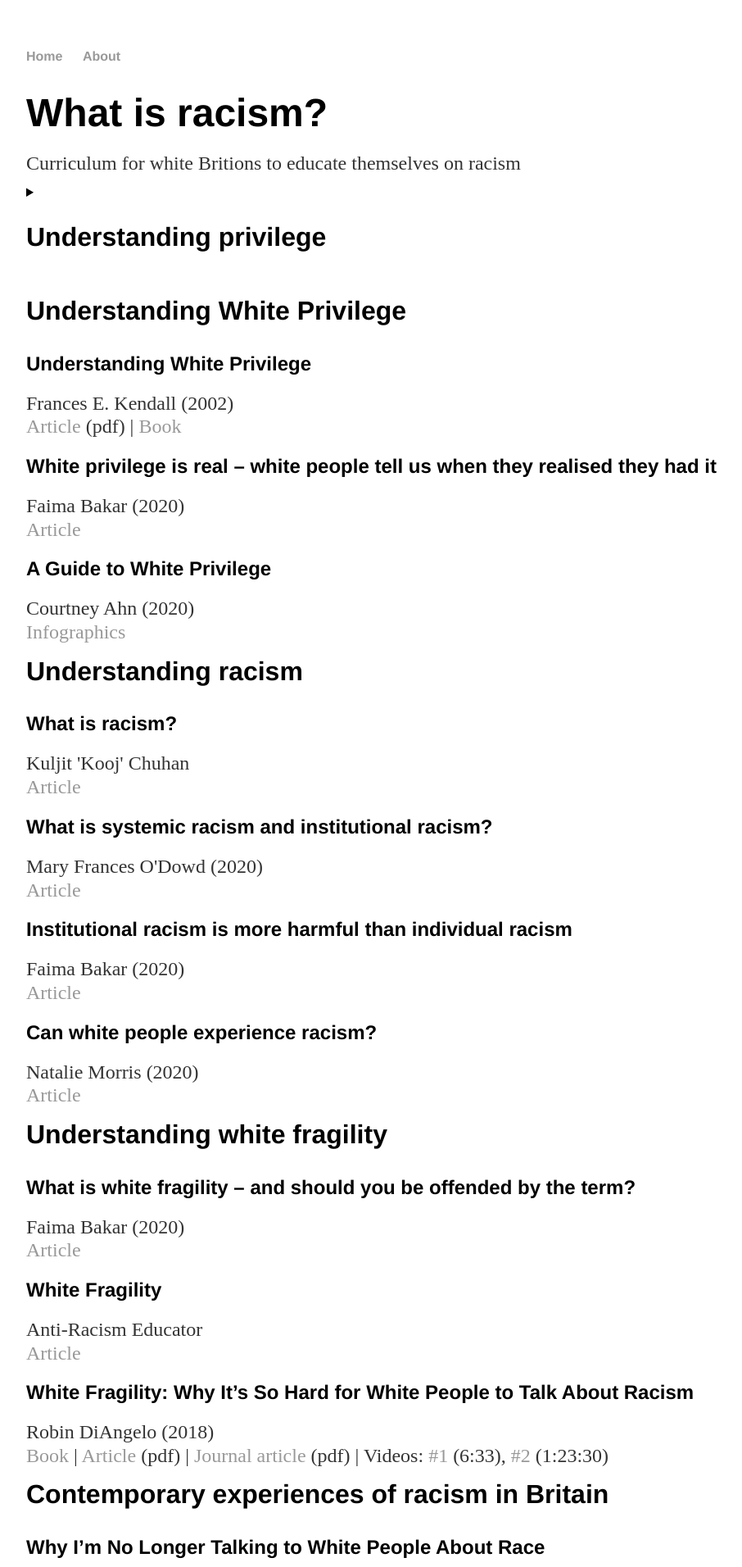
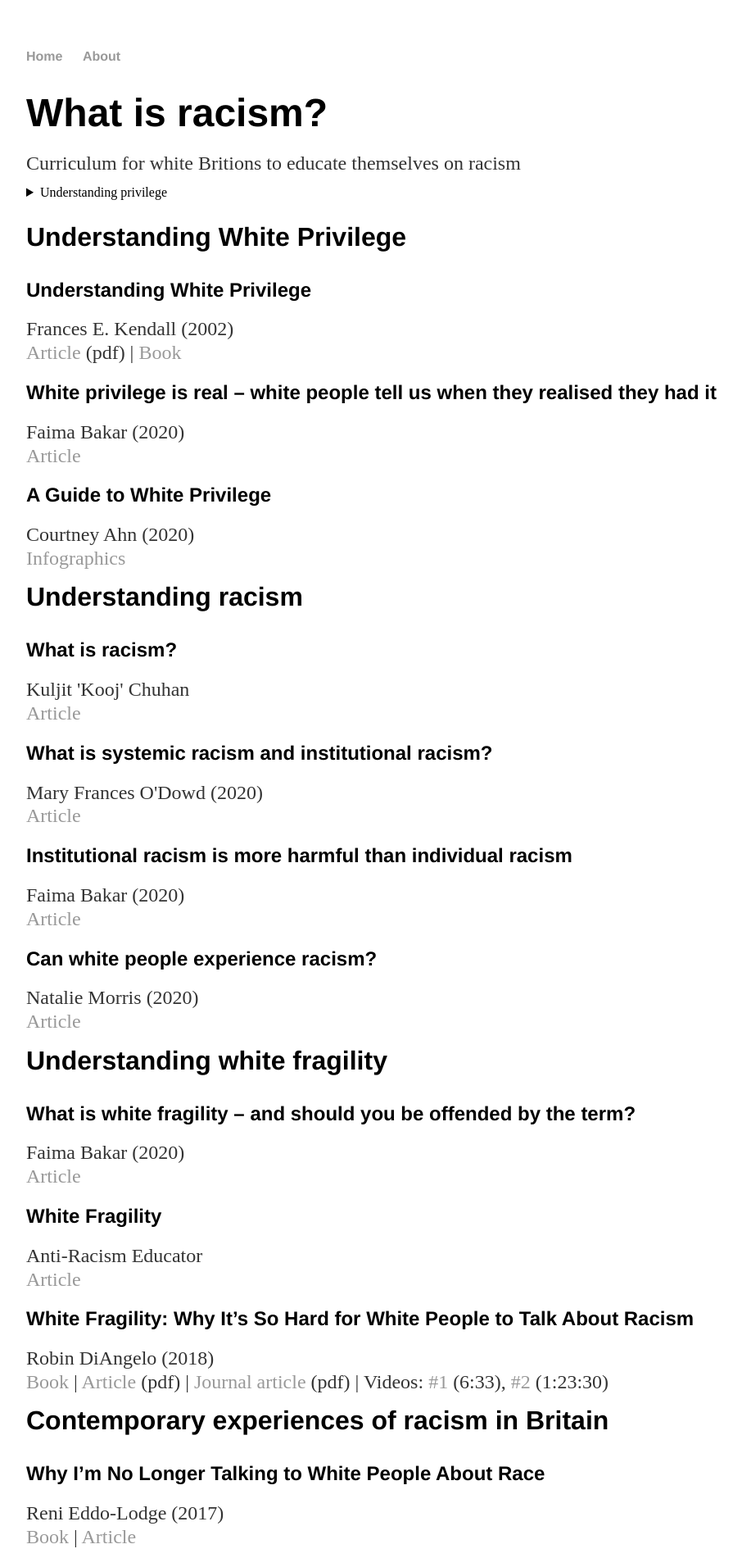
Before and after one commit to whatisracism/whatisracism.github.io, a Jekyll site: the page built from index.html, in a window 1280 px wide. Shown: the top 1912 px of the page at 82% size, without its empty margins (160-1066 px from the left). Built offline with Jekyll 4.4.1, drawn with Linux system fonts in a browser that asks for light colours.

```diff
--- a/index.html
+++ b/index.html
@@ -7,7 +7,7 @@ title: "What is racism?"
 	<p>Curriculum for white Britions to educate themselves on racism</p>
 </div><!-- /.blurb -->
 <details>
-  <summary><h2>Understanding privilege</h2></summary>
+  <summary>Understanding privilege</summary>
 
 <h4>Students Learn A Powerful Lesson About Privilege</h4>
 <p>BuzzFeed (2014)</p>
```
